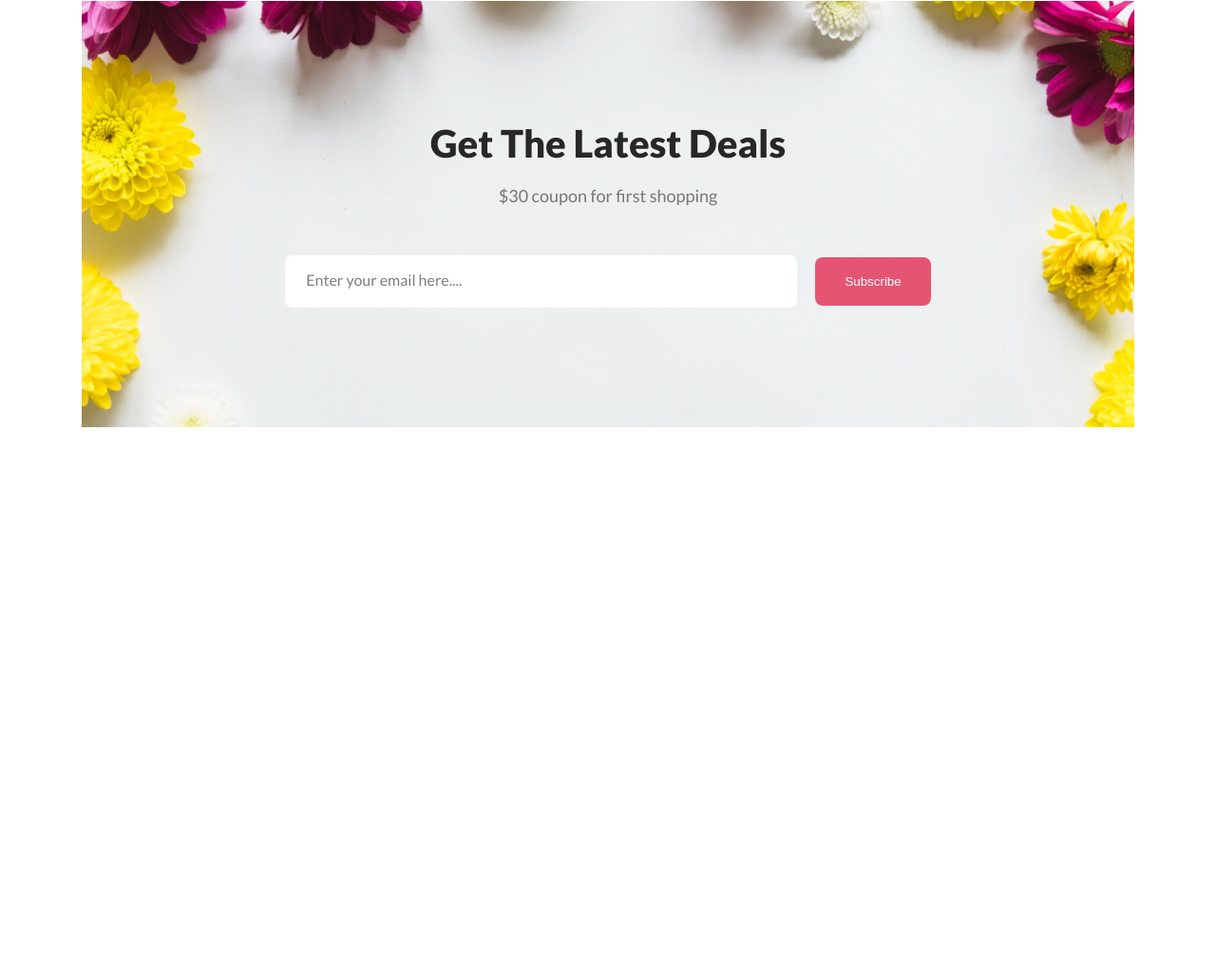
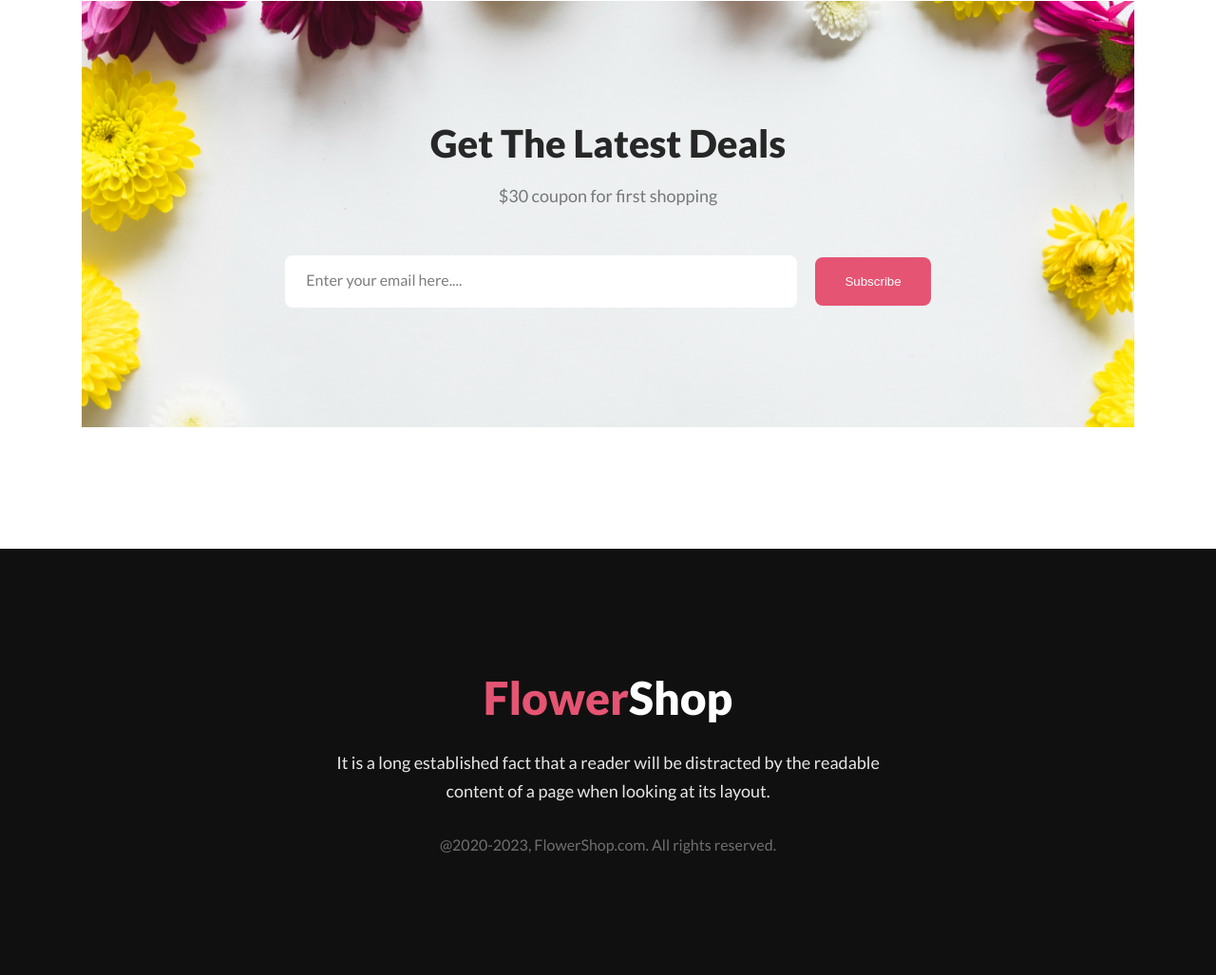
Before and after one commit to Sadia492/flower-shop-project, a plain HTML site: page index.html in a window 1280 px wide. Shown: the part 3477-4504 px from the top of the page at 95% size. Before the commit the page ends 4055 px from the top, so only its background shows below. Drawn offline with Linux system fonts and the light colour scheme.

Commit message:
footer section done

```diff
--- a/index.html
+++ b/index.html
@@ -128,6 +128,15 @@
       </section>
       <!-- ------newsletter section ends here----  -->
     </main>
-    <footer></footer>
+    <!-- ------footer section starts here----  -->
+    <footer>
+      <h1><span>Flower</span>Shop</h1>
+      <p class="p-description">
+        It is a long established fact that a reader will be distracted by the
+        readable <br />content of a page when looking at its layout.
+      </p>
+      <p class="year">@2020-2023, FlowerShop.com. All rights reserved.</p>
+    </footer>
+    <!-- ------footer section ends here----  -->
   </body>
 </html>
--- a/styles/style.css
+++ b/styles/style.css
@@ -319,3 +319,46 @@
   margin-left: 16px;
 }
 /* ------newsletter section ends here---- */
+/* ------footer section starts here---- */
+footer {
+  background-color: #111010;
+  text-align: center;
+  height: 449px;
+  display: flex;
+  flex-direction: column;
+  align-items: center;
+  justify-content: center;
+}
+footer h1 span {
+  color: #e55473;
+}
+footer h1 {
+  color: white;
+  font-family: Lato;
+  font-size: 48px;
+  font-weight: 800;
+  line-height: 58px;
+  letter-spacing: 0%;
+  padding-bottom: 24px;
+}
+.p-description {
+  color: rgba(255, 255, 255, 0.9);
+  font-family: Lato;
+  font-size: 18px;
+  font-weight: 400;
+  line-height: 30px;
+  letter-spacing: 0%;
+  text-align: center;
+  padding-bottom: 32px;
+}
+.year {
+  color: rgba(255, 255, 255, 0.4);
+
+  font-family: Lato;
+  font-size: 16px;
+  font-weight: 400;
+  line-height: 19px;
+  letter-spacing: 0%;
+  text-align: center;
+}
+/* ------footer section ends here---- */
```
